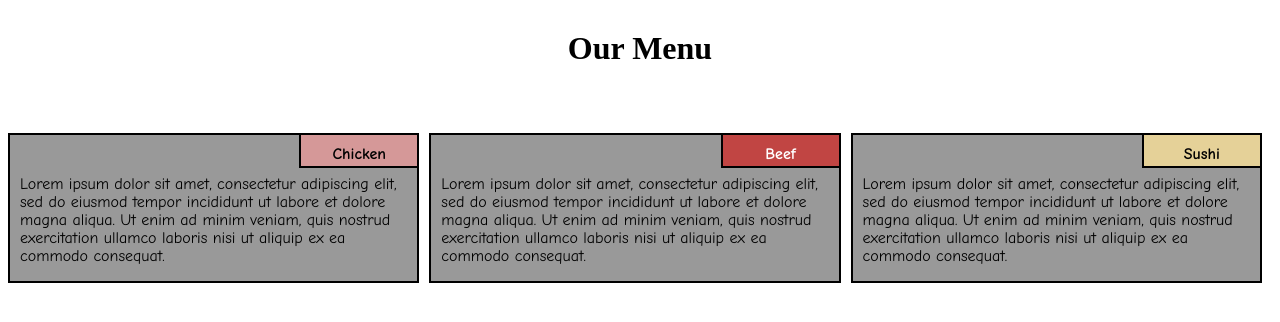
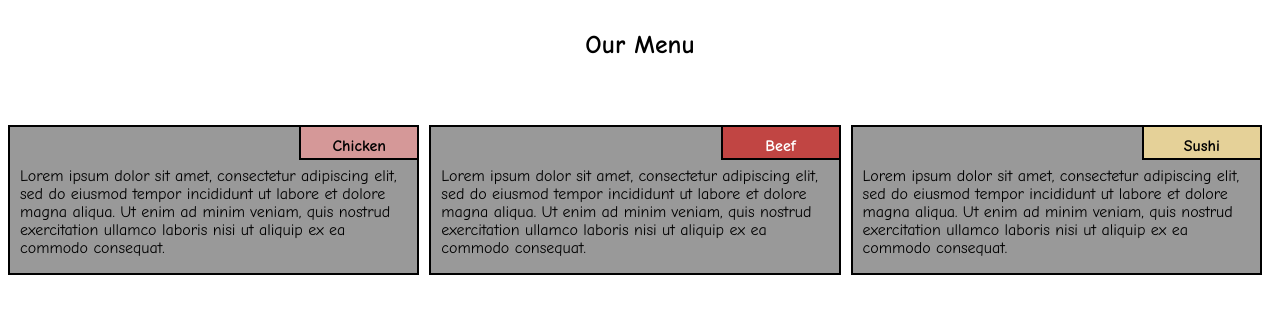
Before and after one commit to giotarious/https-giotarious.github.io-module2-solution-, a plain HTML site: page index.html in a window 1280 px wide. Drawn offline with Linux system fonts and the light colour scheme.

Commit message:
Update module2-solution.css

```diff
--- a/css/module2-solution.css
+++ b/css/module2-solution.css
@@ -8,8 +8,8 @@ h1 {
   margin-top:30px;
   margin-bottom: 50px;
   text-align:center;
+  font-family:Comic Sans MS, Comic Sans, cursive;
   font-size: 160%
-  font-family: "Comic Sans MS", "Comic Sans", cursive;
 
 
 }
```
